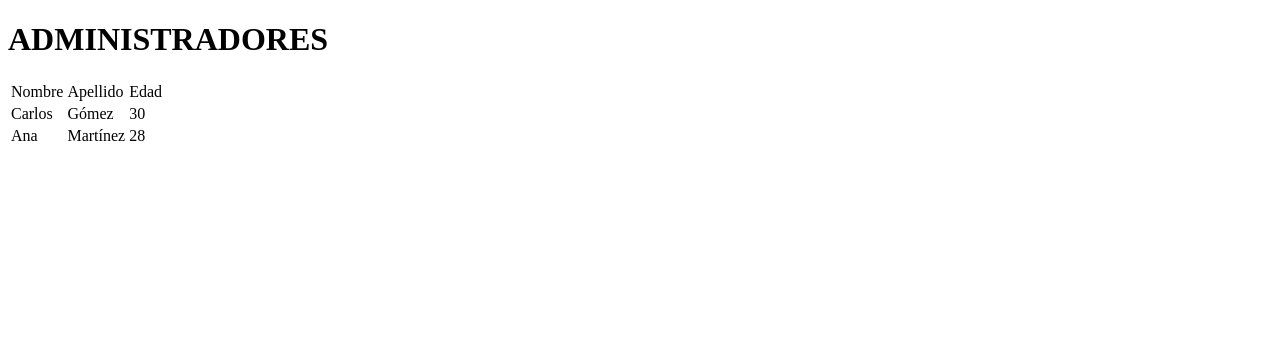
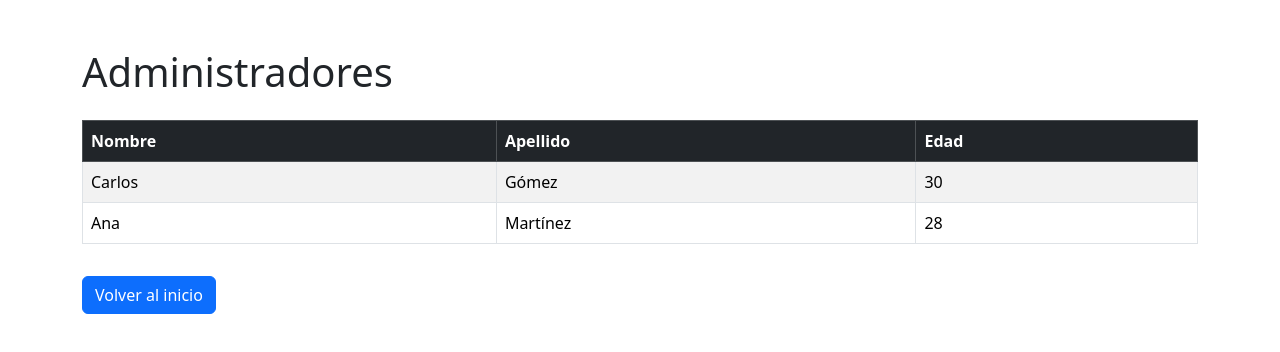
Before and after one commit to HanzChocoj/Tarea-1, a plain HTML site: page Administradores.html in a window 1280 px wide. Drawn offline with nearby package versions, Linux system fonts and the light colour scheme.

Commit message:
Actualizacion de Administradores con boostrap

```diff
--- a/Administradores.html
+++ b/Administradores.html
@@ -1,18 +1,24 @@
 <!DOCTYPE html>
-<html lang="en">
+<html lang="es">
 <head>
     <meta charset="UTF-8">
     <meta name="viewport" content="width=device-width, initial-scale=1.0">
-    <title>Document</title>
+    <title>Administradores</title>
+    <link href="https://cdn.jsdelivr.net/npm/bootstrap@5.3.3/dist/css/bootstrap.min.css" rel="stylesheet">
 </head>
 <body>
-    <h1>ADMINISTRADORES</h1>
-    <table>
+
+    <div class="container mt-5">
+        <h1 class="mb-4">Administradores</h1>
+        <table class="table table-striped table-bordered">
+            <thead class="table-dark">
                 <tr>
-            <td>Nombre</td>
-            <td>Apellido</td>
-            <td>Edad</td>
+                    <th>Nombre</th>
+                    <th>Apellido</th>
+                    <th>Edad</th>
                 </tr>
+            </thead>
+            <tbody>
                 <tr>
                     <td>Carlos</td>
                     <td>Gómez</td>
@@ -23,6 +29,10 @@
                     <td>Martínez</td>
                     <td>28</td>
                 </tr>
+            </tbody>
         </table>
+        <a href="index.html" class="btn btn-primary mt-3">Volver al inicio</a>
+    </div>
+
 </body>
 </html>
```
Lines whose indentation alone changed are shown as unchanged.
